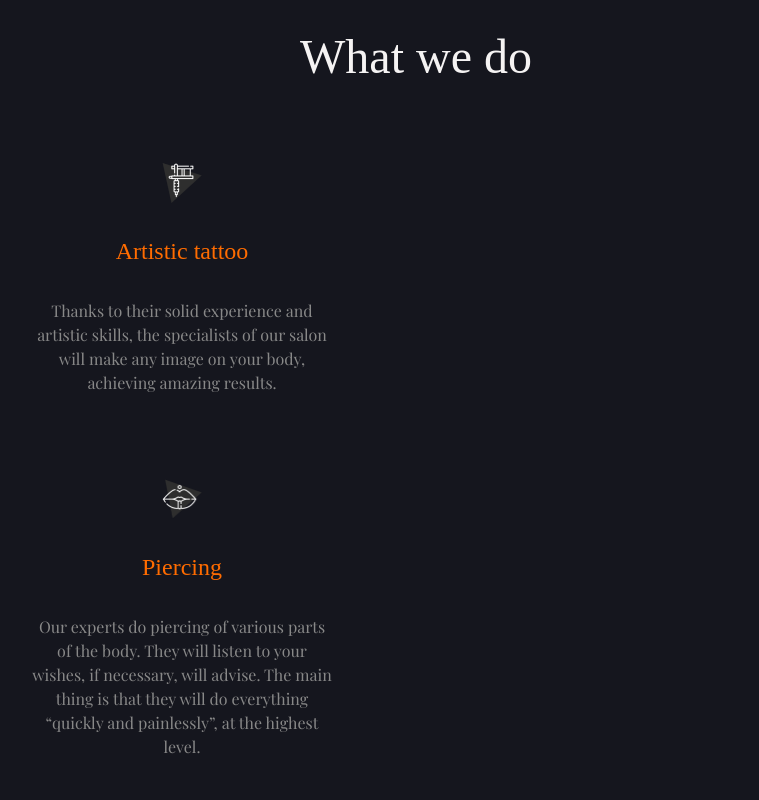
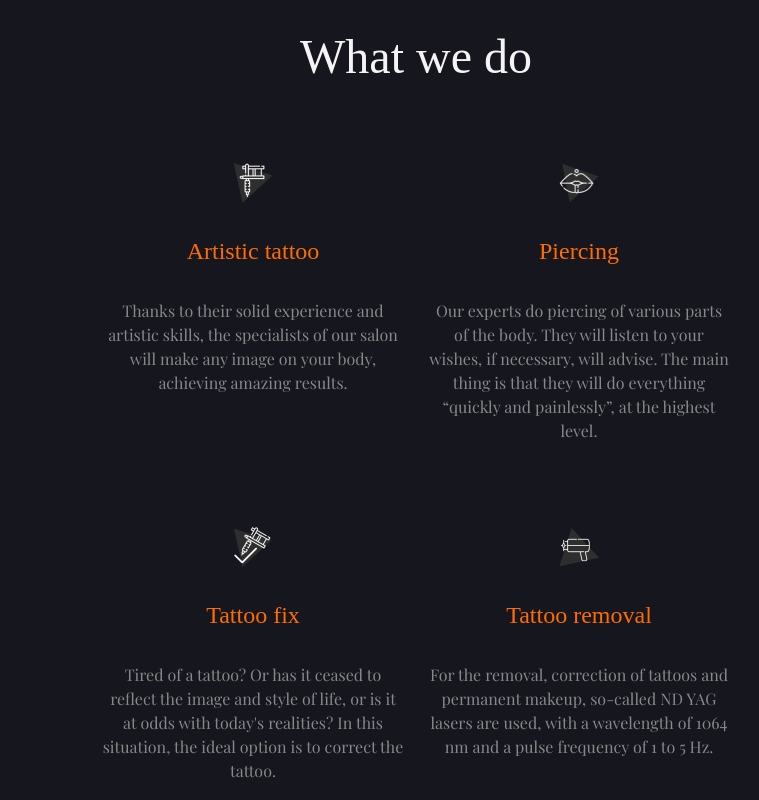
Before and after one commit to ViktorSvertoka/tattoo-studio, a Next.js app: page / in a window 1280 px wide. Shown: the part 2380-3180 px from the top of the page, without its empty margins (224-983 px from the left). Built offline with nearby package versions, Linux system fonts and the light colour scheme; a web font is replaced by a local one.

Commit message:
Update Services.tsx

```diff
--- a/src/sections/Services.tsx
+++ b/src/sections/Services.tsx
@@ -8,7 +8,7 @@ const Services = () => {
           What we do
         </h2>
         <div className="">
-          <ul className="flex justify-center gap-[24px] xs:flex-col sm:flex-wrap lg:flex-row">
+          <ul className="flex justify-center gap-[24px] xs:flex-col sm:flex-row lg:flex-row sm:flex-wrap">
             <li className="flex flex-col items-center text-center gap-[30px] py-[30px] w-[302px]">
               <Image
                 className=""
```
